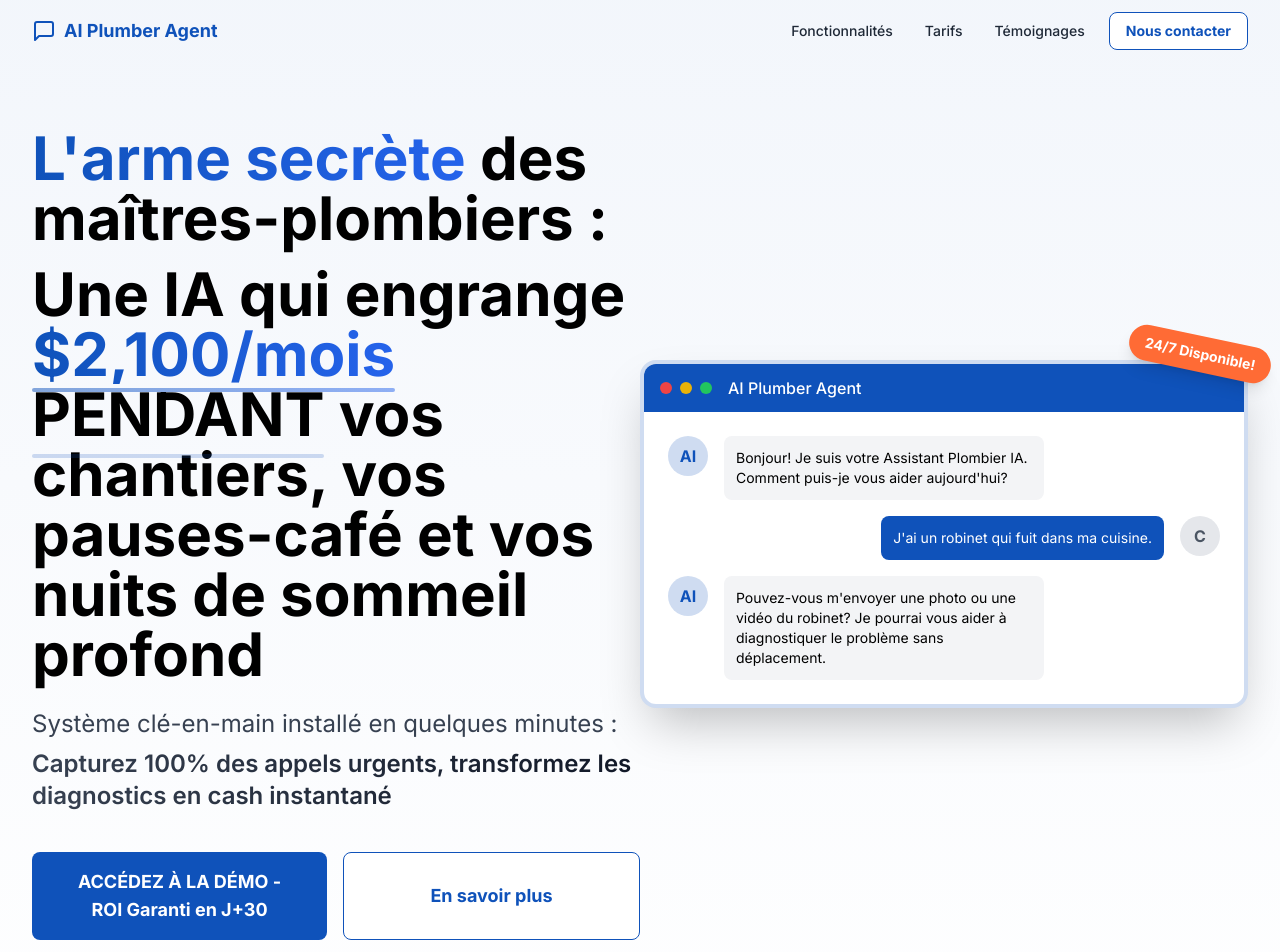
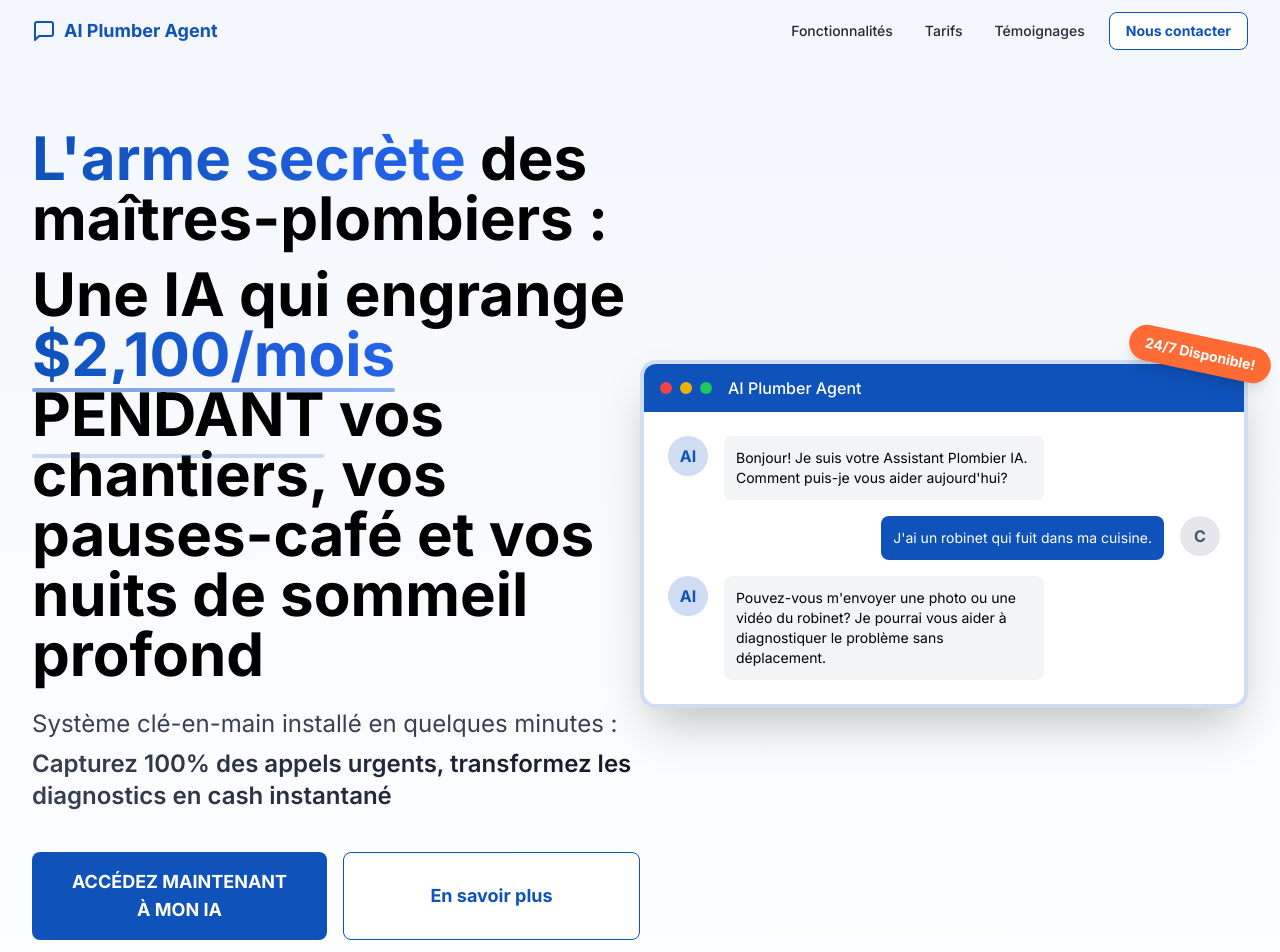
Before and after one commit to silentbuilder8/APLUMBING, a React (Vite) app: page / in a window 1280 px wide. Shown: the top 952 px of the page. Built offline with nearby package versions, Linux system fonts and the light colour scheme.

Commit message:
Update Hero.tsx

```diff
--- a/src/sections/Hero.tsx
+++ b/src/sections/Hero.tsx
@@ -45,7 +45,7 @@ const Hero: React.FC = () => {
 
               <div className="flex flex-col sm:flex-row gap-4 pt-4">
                 <Button primary large className="sm:flex-1 text-center text-lg" href={CALENDLY_URL}>
-                  ACCÉDEZ À LA DÉMO - ROI Garanti en J+30
+                  ACCÉDEZ MAINTENANT À MON IA
                 </Button>
                 <Button primary={false} large className="sm:flex-1 text-center">
                   En savoir plus
```
